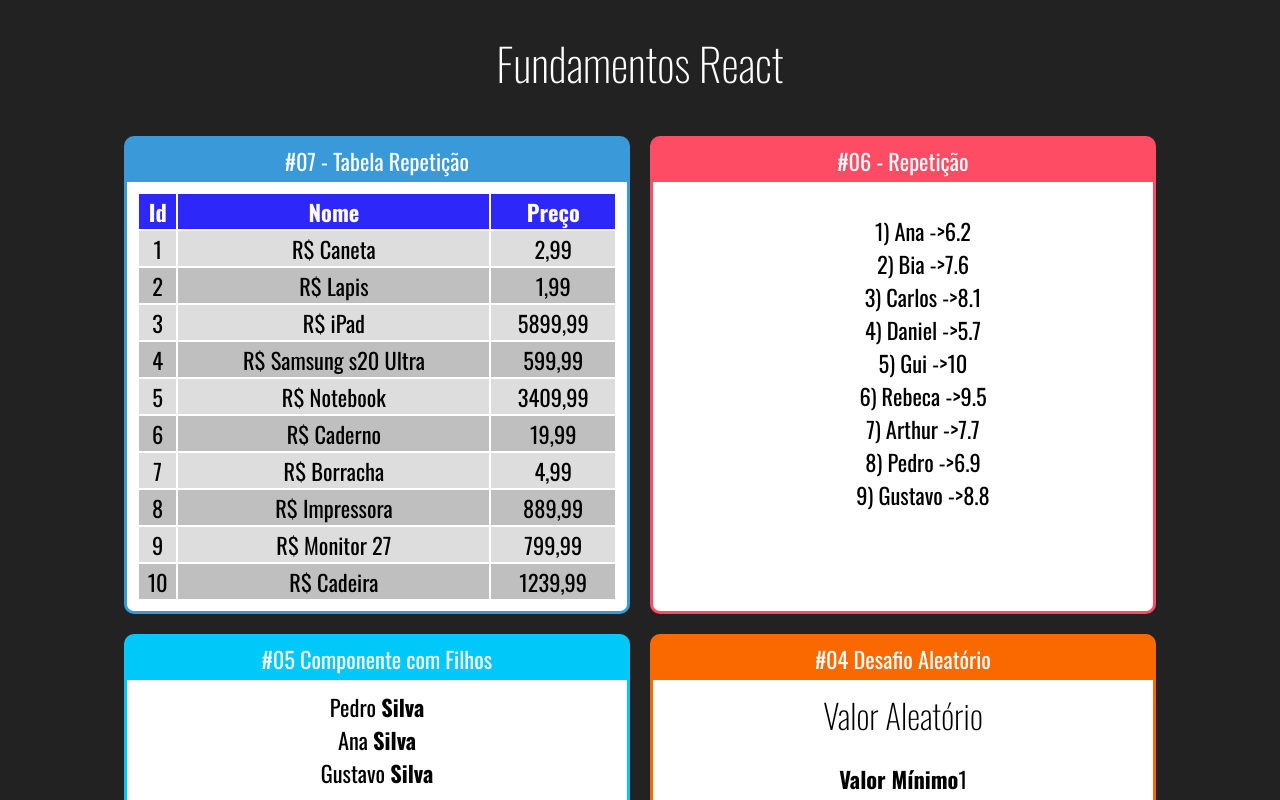
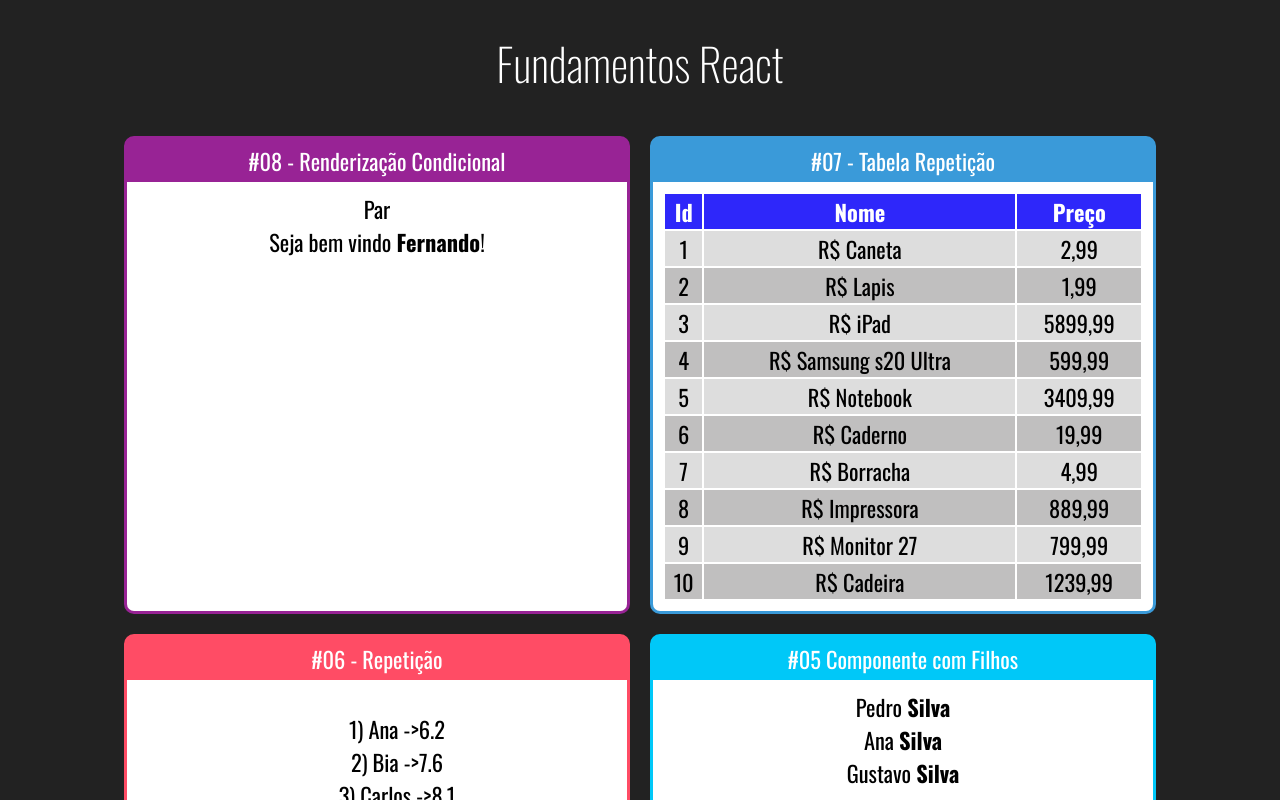
Before and after one commit to eduardesouza/fundamentos-react, a React (Create React App) app: page / in a window 1280 px wide. Shown: the top 800 px of the page. Built offline with nearby package versions, Linux system fonts and the light colour scheme.

Commit message:
atualizacao

```diff
--- a/src/App.jsx
+++ b/src/App.jsx
@@ -9,6 +9,8 @@
 import FamiliaMembro from "./components/basicos/FamiliaMembro";
 import ListaAlunos from "./components/Repeticao/ListaAlunos";
 import TabelaProdutos from "./components/Repeticao/TabelaProdutos";
+import ParOuImpar from "./components/condicional/ParOuImpar";
+import UsuarioInfo from "./components/condicional/UsuarioInfo";
 
 // eslint-disable-next-line import/no-anonymous-default-export
 export default (_) => (
@@ -16,6 +18,13 @@
     <h1>Fundamentos React</h1>
 
     <div className="Cards">
+      <Card titulo="#08 - Renderização Condicional" color="#982395">
+        <ParOuImpar numero={22} />
+        <UsuarioInfo usuario={{ nome: 'Fernando' }} />
+        {/* <UsuarioInfo usuario={{ email: 'fer@nando.com' }} />
+        <UsuarioInfo usuario={{}} /> */}
+      </Card>
+
       <Card titulo="#07 - Tabela Repetição" color="#3A9AD9">
         <TabelaProdutos></TabelaProdutos>
       </Card>
--- /dev/null
+++ b/src/components/condicional/If.js
@@ -0,0 +1,20 @@
+/* eslint-disable import/no-anonymous-default-export */
+export default (props) => {
+  const elseChild = props.children.filter((child) => {
+    return child.type && child.type.name === "Else";
+  })[0];
+
+  const ifChildren = props.children.filter((child) => {
+    return child !== elseChild;
+  });
+
+  if (props.test) {
+    return ifChildren;
+  } else if (elseChild) {
+    return elseChild;
+  } else {
+    return false;
+  }
+};
+
+export const Else = (props) => props.children;
--- /dev/null
+++ b/src/components/condicional/ParOuImpar.jsx
@@ -0,0 +1,14 @@
+/* eslint-disable import/no-anonymous-default-export */
+import React from "react";
+
+export default props => {
+    const isPar = props.numero % 2 === 0
+    return (
+        <div>
+            { isPar ?
+            <span>Par</span> :
+            <span>Ímpar</span>}
+
+        </div>
+    )
+}
--- /dev/null
+++ b/src/components/condicional/UsuarioInfo.jsx
@@ -0,0 +1,17 @@
+/* eslint-disable import/no-anonymous-default-export */
+import React from "react";
+import If, {Else} from "./If";
+
+export default (props) => {
+  const usuario = props.usuario || {};
+  return (
+    <div>
+      <If test={usuario && usuario.nome}>
+      Seja bem vindo <strong>{usuario.nome}</strong>!
+        <Else>
+      Seja bem vindo <strong>Amigão</strong>
+        </Else>
+      </If>
+    </div>
+  );
+};
```
